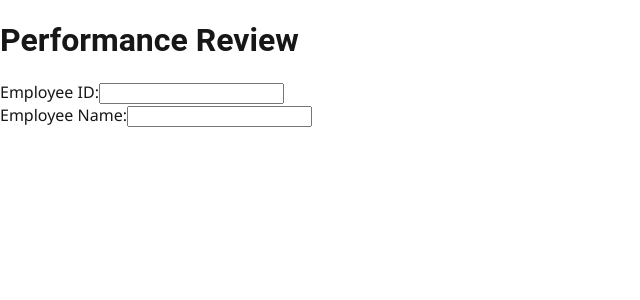
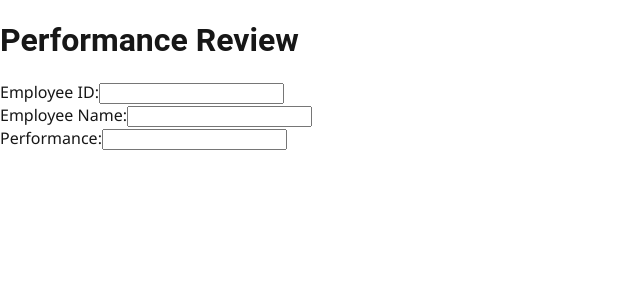
Before and after one commit to bananaNuggets75/talent-hub, a Next.js app: page /performance-review in a window 1280 px wide. Shown: the top 300 px of the page, without its empty margins (0-640 px from the left). Built offline with nearby package versions, Linux system fonts and the light colour scheme.

Commit message:
feat: employee-performance

```diff
--- a/app/performance-review/page.tsx
+++ b/app/performance-review/page.tsx
@@ -50,6 +50,15 @@ export default function PerformanceReview() {
             onChange={handleReviewChange}
           />
         </div>
+        <div>
+          <label>Performance:</label>
+          <input
+            type="text"
+            name="performance"
+            value={review.performance}
+            onChange={handleReviewChange}
+          />
+        </div>
 
       </form>
     </div>
```
